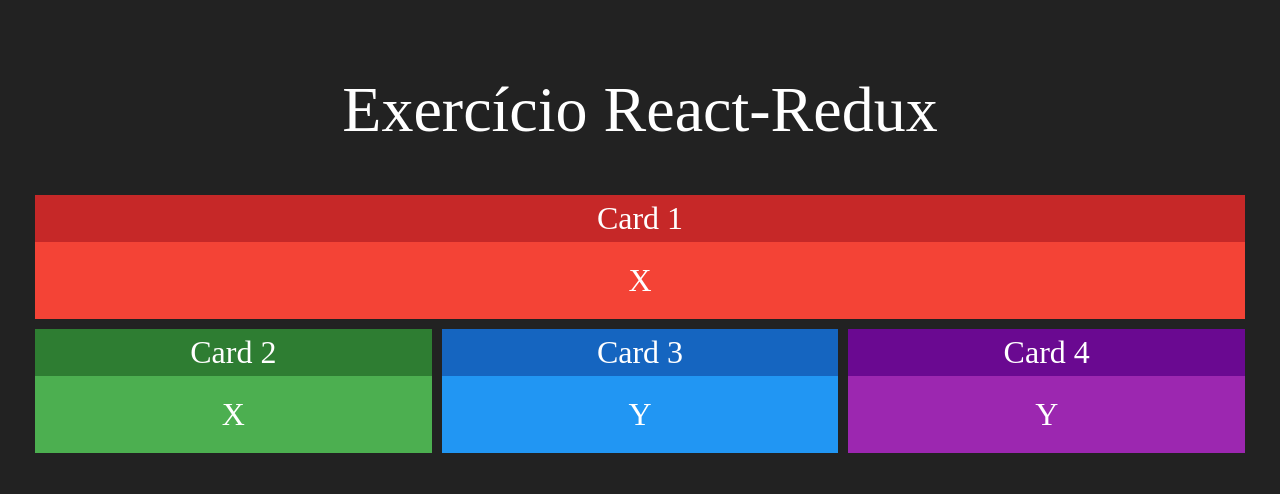
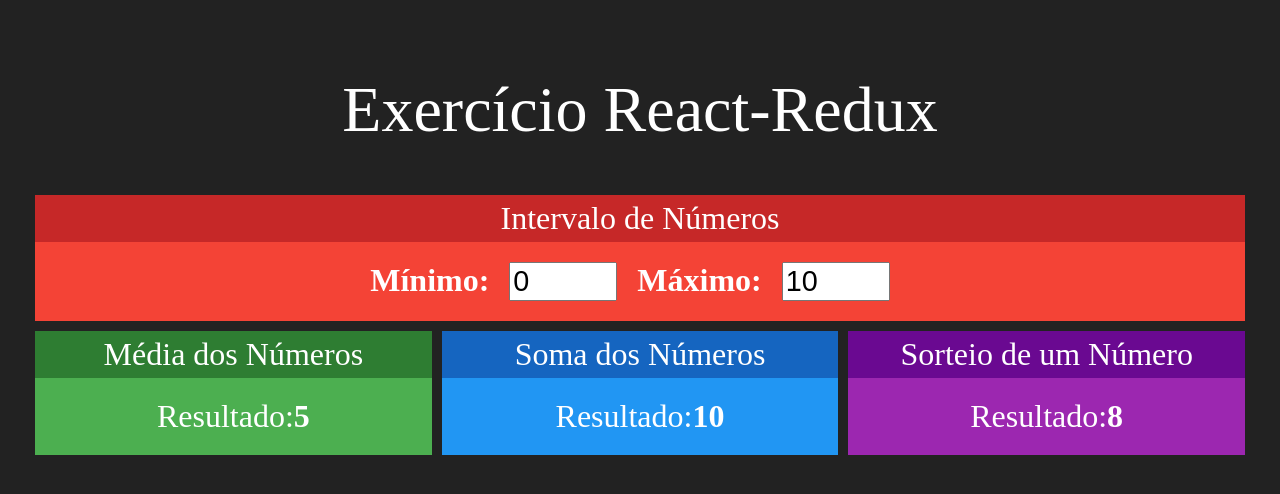
Before and after one commit to leoxavierclear/state-management-with-Redux, a React (Create React App) app: page / in a window 1280 px wide. Shown: the top 494 px of the page. Built offline with nearby package versions, Linux system fonts and the light colour scheme.

Commit message:
Adicionando componentes soma, media e sorteio

```diff
--- a/src/App.js
+++ b/src/App.js
@@ -1,18 +1,22 @@
 import logo from './logo.svg';
 import './App.css';
-import Card from './components/Card';
+
+import Intervalo from './components/Intervalo';
+import Media from './components/Media';
+import Soma from './components/Soma';
+import Sorteio from './components/Sorteio';
 
 function App() {
   return (
     <div className="App">
       <h1>Exercício React-Redux</h1>
     <div className='linha'>
-        <Card title="Card 1" red>X</Card>
+        <Intervalo></Intervalo>
     </div>
     <div className='linha'>
-      <Card title="Card 2" green>X</Card>
-      <Card title="Card 3" blue>Y</Card>
-      <Card title="Card 4" purple>Y</Card>
+      <Media></Media>
+      <Soma></Soma>
+      <Sorteio></Sorteio>
     </div>
   </div>
 
--- /dev/null
+++ b/src/components/Intervalo.css
@@ -0,0 +1,6 @@
+.Intervalo input {
+    font-size: 1.8rem;
+    margin-left: 20px;
+    margin-right: 20px;
+    width: 100px;
+}
--- /dev/null
+++ b/src/components/Intervalo.jsx
@@ -0,0 +1,22 @@
+import './Intervalo.css'
+import React from 'react'
+import Card from './Card'
+
+export default props => {
+
+    return(
+        <Card title="Intervalo de Números" red>
+            <div className='Intervalo'>
+                <span>
+                    <strong>Mínimo:</strong>
+                    <input type="number" value={0} readOnly/>
+                </span>
+                <span>
+                    <strong>Máximo:</strong>
+                    <input type="number" value={10} readOnly/>
+                </span>
+            </div>
+
+        </Card>
+    )
+}
--- /dev/null
+++ b/src/components/Media.jsx
@@ -0,0 +1,18 @@
+
+import React from 'react'
+import Card from './Card'
+
+export default props => {
+
+    return(
+        <Card title="Média dos Números" green>
+            <div>
+                <span>Resultado:</span>
+                <strong>5</strong>
+
+
+            </div>
+
+        </Card>
+    )
+}
--- /dev/null
+++ b/src/components/Soma.jsx
@@ -0,0 +1,18 @@
+
+import React from 'react'
+import Card from './Card'
+
+export default props => {
+
+    return(
+        <Card title="Soma dos Números" blue>
+            <div>
+                <span>Resultado:</span>
+                <strong>10</strong>
+
+
+            </div>
+
+        </Card>
+    )
+}
--- /dev/null
+++ b/src/components/Sorteio.jsx
@@ -0,0 +1,18 @@
+
+import React from 'react'
+import Card from './Card'
+
+export default props => {
+
+    return(
+        <Card title="Sorteio de um Número" purple>
+            <div>
+                <span>Resultado:</span>
+                <strong>8</strong>
+
+
+            </div>
+
+        </Card>
+    )
+}
```
